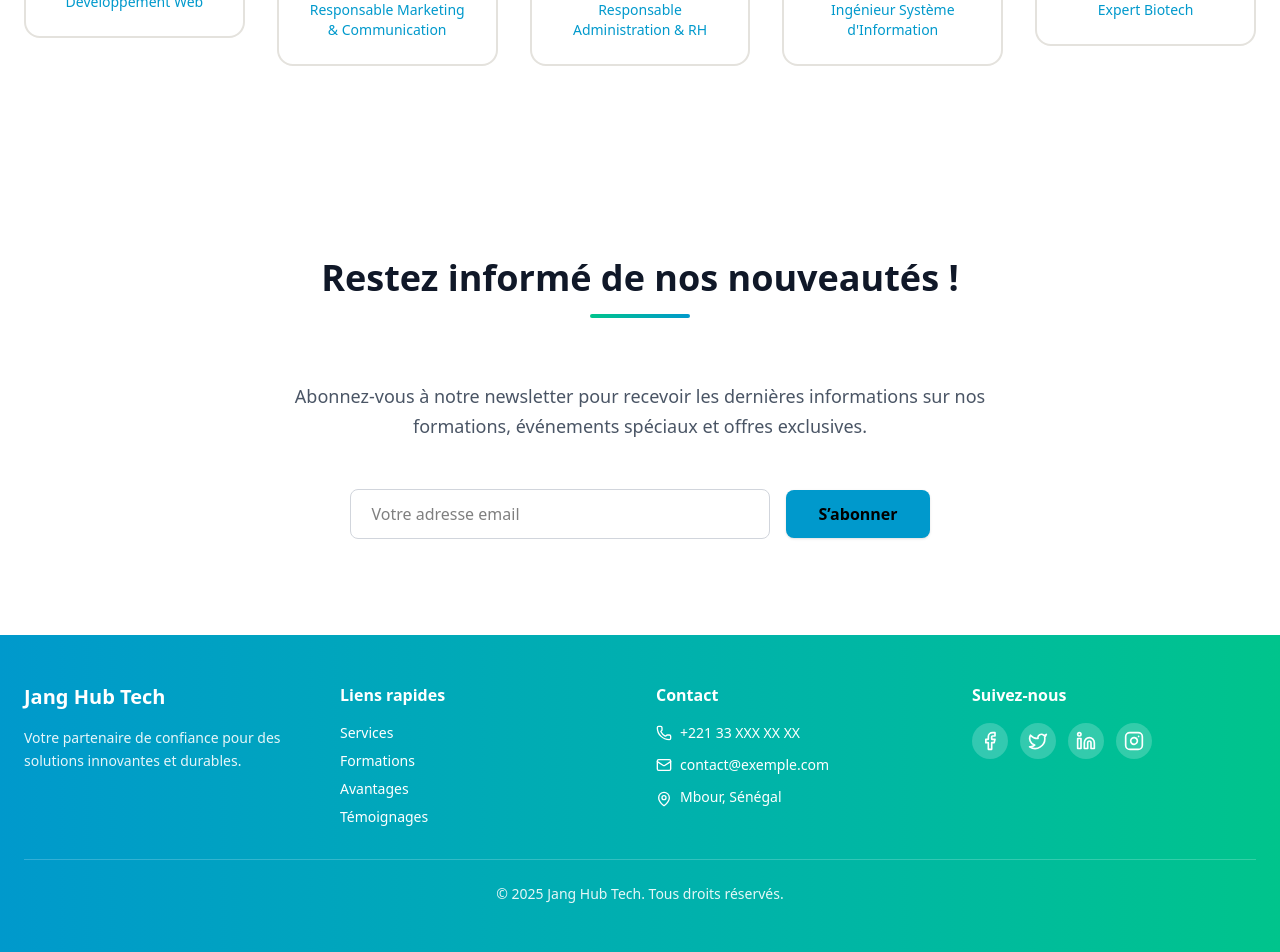
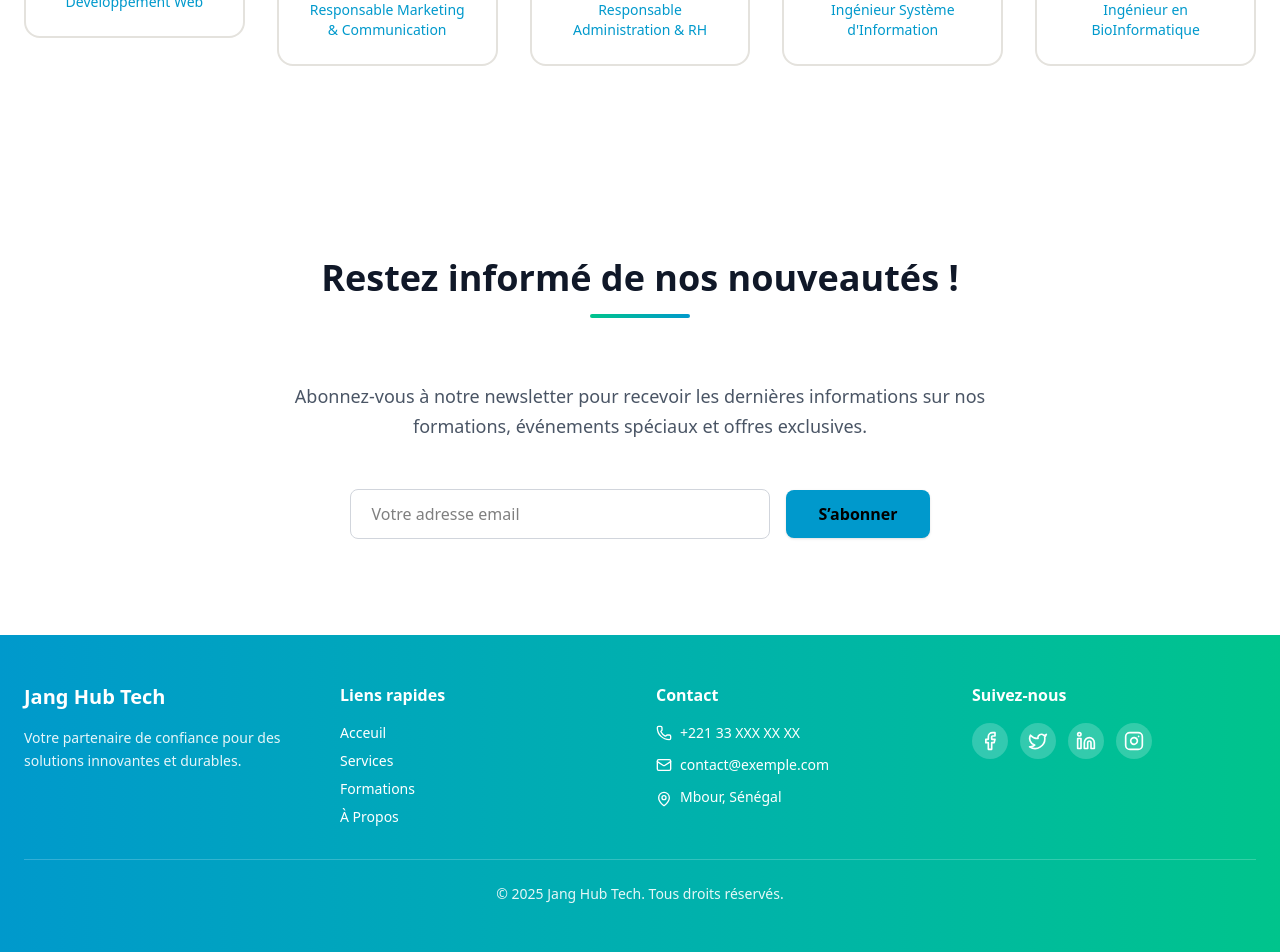
Before and after one commit to AmadouDEME/LandingPage_JangHubTech, a React (Vite) app: page / in a window 1280 px wide. Shown: the part 6453-7405 px from the top of the page. Built offline with nearby package versions, Linux system fonts and the light colour scheme.

Commit message:
Update Teams

```diff
--- a/src/Components/About/AboutTeam.tsx
+++ b/src/Components/About/AboutTeam.tsx
@@ -32,7 +32,7 @@ const team = [
   },
   {
     name: "Abdou Khadre D Diouf",
-    role: "Expert Biotech",
+    role: "Ingénieur en BioInformatique",
     image: "images/Teams/",
     linkedin: "#",
     email: "biotech@janghubtech.com",
--- a/src/Components/Footer/footer.tsx
+++ b/src/Components/Footer/footer.tsx
@@ -27,6 +27,11 @@ export default function Footer() {
             <h4 className="font-semibold mb-4">Liens rapides</h4>
             <ul className="space-y-2 text-sm">
               <li>
+                <a href="#acceuil" className="hover:text-white/80 transition">
+                  Acceuil
+                </a>
+              </li>
+              <li>
                 <a href="#services" className="hover:text-white/80 transition">
                   Services
                 </a>
@@ -39,15 +44,8 @@ export default function Footer() {
                 </a>
               </li>
               <li>
-                <a href="#avantages" className="hover:text-white/80 transition">
-                  Avantages
-                </a>
-              </li>
-              <li>
-                <a
-                  href="#temoignages"
-                  className="hover:text-white/80 transition">
-                  Témoignages
+                <a href="#about" className="hover:text-white/80 transition">
+                  À Propos
                 </a>
               </li>
             </ul>
```
